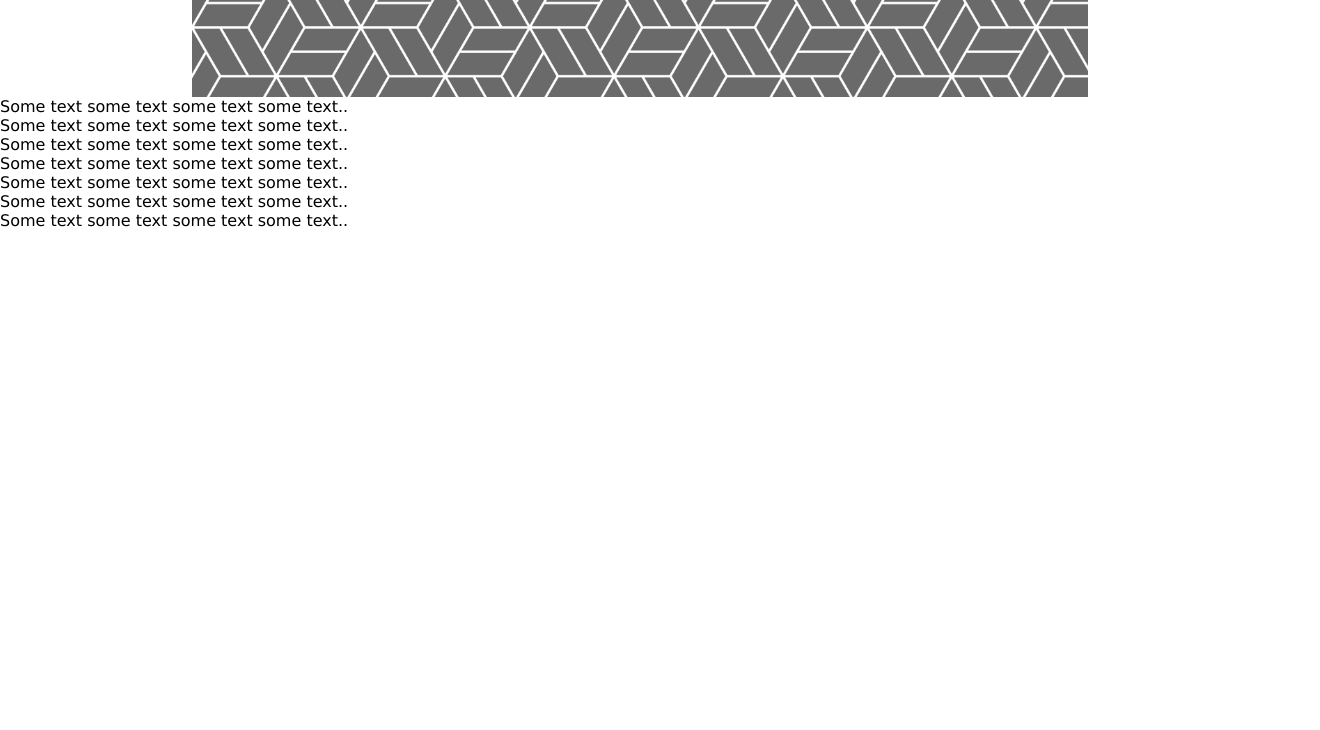
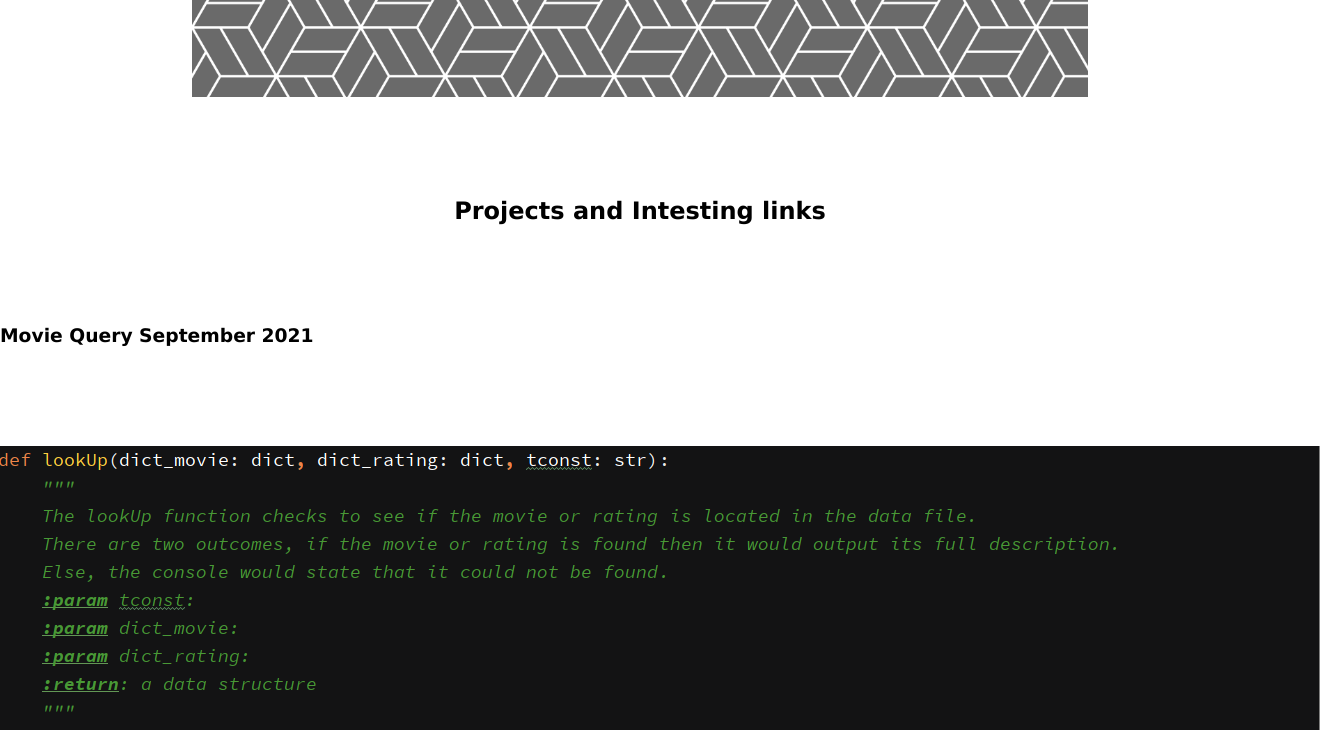
Before and after one commit to andyromede/Personal-Website, a plain HTML site: page index.html in a window 1280 px wide. Shown: the part 705-1435 px from the top of the page, 1320 px wide, since content can reach past the window. Before the commit the page ends 935 px from the top, so only its background shows below. Drawn offline with Linux system fonts and the light colour scheme.

Commit message:
implemented the html for projects

```diff
--- a/index.html
+++ b/index.html
@@ -20,7 +20,6 @@
                 <ul>
                     <li><a href="file:///C:/Users/Le/Personal%20Website/homepage.html">Home</a></li>
                     <li><a href="https://github.com/andyromede">GitHub</a></li>
-                    <li><a href="">About Me</a></li>
                     <li><a href="">Resume</a></li>
                     <li><a href="">Blog</a></li>
                 </ul>
@@ -31,7 +30,6 @@
                 <ul>
                     <li><a href="file:///C:/Users/Le/Personal%20Website/homepage.html">Home</a></li>
                     <li><a href="https://github.com/andyromede">GitHub</a></li>
-                    <li><a href="">About Me</a></li>
                     <li><a href="">Resume</a></li>
                     <li><a href="">Blog</a></li>
                 </ul>
@@ -56,11 +54,20 @@
         <section class="background">
             <img src="images/portrait.jpg" alt="A picture of me at a waterfall">
         </section>
-        <p>Some text some text some text some text..</p>
-        <p>Some text some text some text some text..</p>
-        <p>Some text some text some text some text..</p>
-        <p>Some text some text some text some text..</p><p>Some text some text some text some text..</p>
-        <p>Some text some text some text some text..</p><p>Some text some text some text some text..</p>
+
+        <article class="projects">
+            <h2>Projects and Intesting links</h2>
+            <section class="moviequery">
+                <h3>Movie Query September 2021</h3>
+                <img src="images/movie query.png" alt="picture of code for my movie query project">
+                <p>dlsakdjsalkjdlkasjdlkasjd</p>
+            </section>
+            <section class="lunarlanding">
+                <h3>Lunar Landing Novemeber 2021</h3>
+                <img src="images/Lunar Landing.png" alt="gamplay photo for lunar landing">
+                <p>fsadfdsafasdfdsfa</p>
+            </section>
+        </article>
 
       </div>
 </body>
--- a/style.css
+++ b/style.css
@@ -133,6 +133,19 @@ section.background img {
 
 
 }
+
+.projects h2{
+    margin: auto;
+    text-align: center;
+    padding-top: 100px;
+    padding-bottom: 100px;
+
+}
+
+.projects .moviequery h3 {
+    padding-bottom: 100px;
+}
+
 @media(max-width: 700px){
     .nav-links ul li{
         display: none;
```
Also changed, not shown: images/lunar landing.png (added), images/movie query.png (added).
